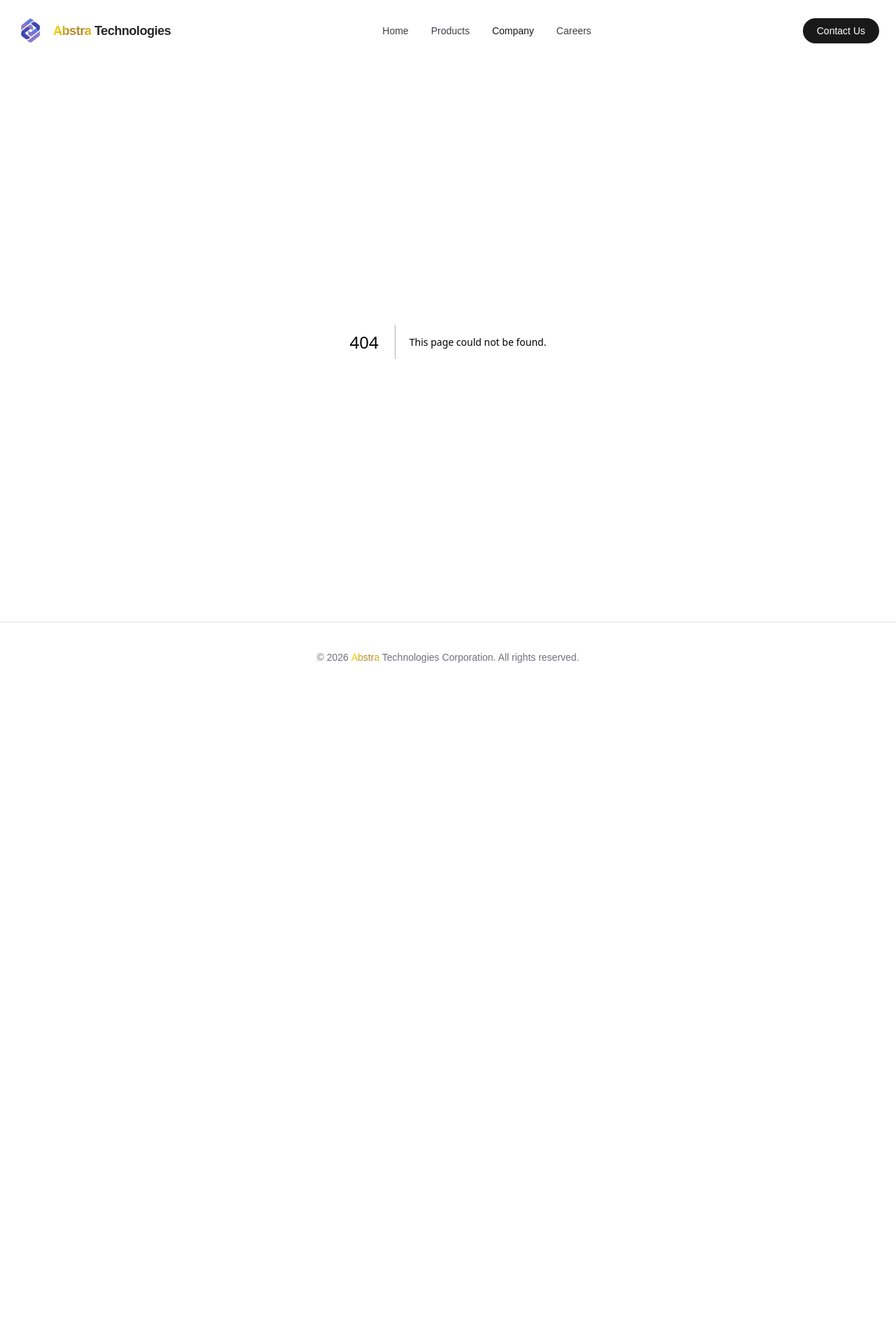
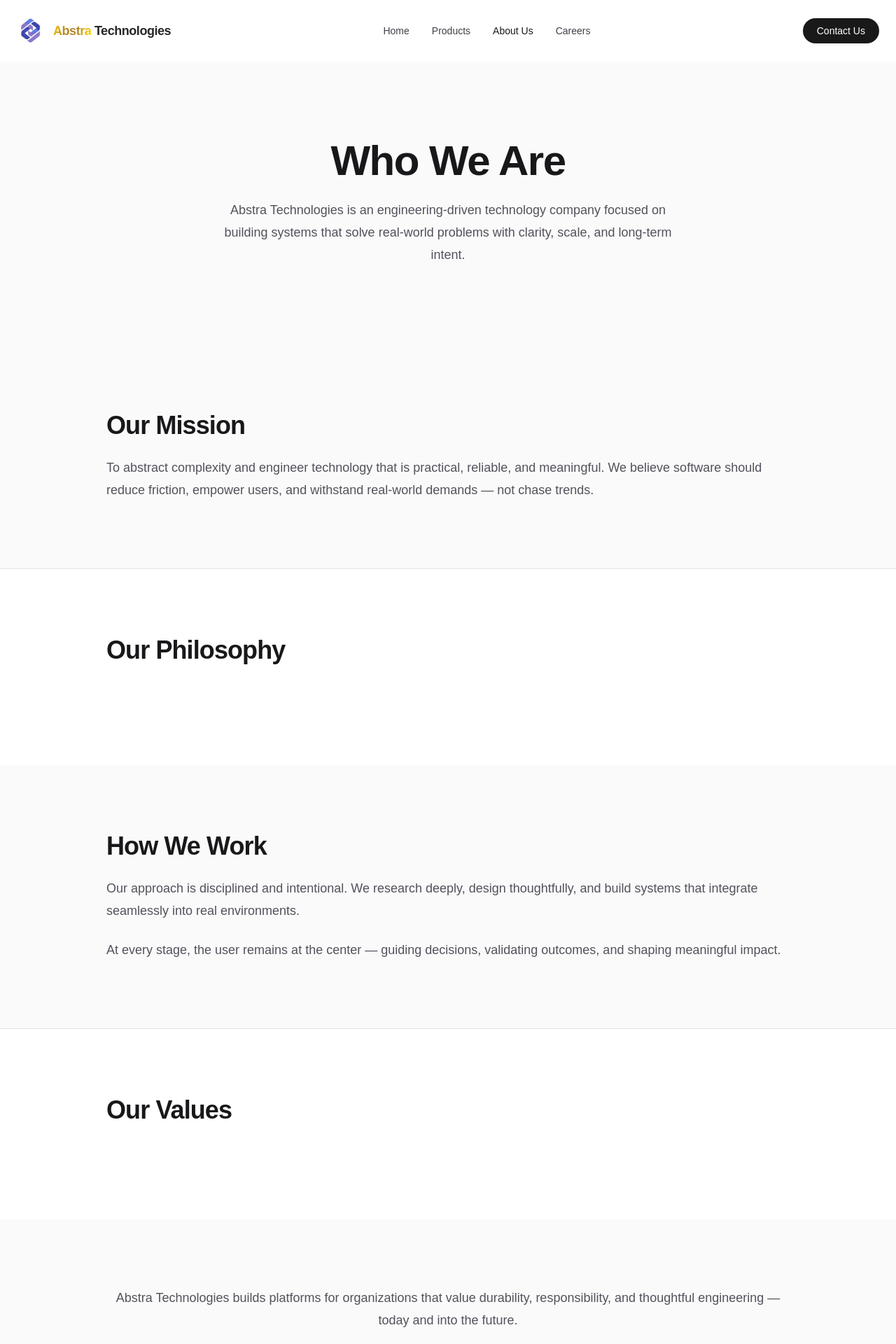
Before and after one commit to Abstra-Technologies/abstra-tech, a Next.js app: page /company in a window 1280 px wide. Before the commit this address had no page. Shown: the top 1920 px of the page at 70% size. Before the commit the page ends 989 px from the top, so only its background shows below. Built offline with nearby package versions, Linux system fonts and the light colour scheme.

Commit message:
about us added animation

```diff
--- /dev/null
+++ b/animations/companyAnimations.ts
@@ -0,0 +1,58 @@
+import gsap from "gsap";
+import { ScrollTrigger } from "gsap/ScrollTrigger";
+
+gsap.registerPlugin(ScrollTrigger);
+
+/* ===============================
+   HERO
+================================ */
+export const animateCompanyHero = (el: HTMLElement | null) => {
+    if (!el) return;
+
+    gsap.fromTo(
+        el.children,
+        {
+            opacity: 0,
+            y: 24,
+            filter: "blur(6px)",
+        },
+        {
+            opacity: 1,
+            y: 0,
+            filter: "blur(0px)",
+            duration: 1,
+            ease: "power3.out",
+            stagger: 0.15,
+        }
+    );
+};
+
+/* ===============================
+   SECTION REVEAL
+================================ */
+export const animateSection = (el: HTMLElement | null) => {
+    if (!el) return;
+
+    gsap.fromTo(
+        el.querySelectorAll("h2, h3, p, li"),
+        {
+            opacity: 0,
+            y: 24,
+            filter: "blur(6px)",
+        },
+        {
+            opacity: 1,
+            y: 0,
+            filter: "blur(0px)",
+            duration: 1,
+            ease: "power3.out",
+            stagger: 0.12,
+            scrollTrigger: {
+                trigger: el,
+                start: "top 75%",
+                toggleActions: "play none none none",
+                once: true,
+            },
+        }
+    );
+};
--- /dev/null
+++ b/app/company/page.tsx
@@ -0,0 +1,122 @@
+"use client";
+
+import { useEffect, useRef } from "react";
+import {
+    animateCompanyHero,
+    animateSection,
+} from "@/animations/companyAnimations";
+
+export default function CompanyPage() {
+    const heroRef = useRef<HTMLElement | null>(null);
+    const missionRef = useRef<HTMLElement | null>(null);
+    const philosophyRef = useRef<HTMLElement | null>(null);
+    const workRef = useRef<HTMLElement | null>(null);
+    const valuesRef = useRef<HTMLElement | null>(null);
+    const closingRef = useRef<HTMLElement | null>(null);
+
+    useEffect(() => {
+        animateCompanyHero(heroRef.current);
+        animateSection(missionRef.current);
+        animateSection(philosophyRef.current);
+        animateSection(workRef.current);
+        animateSection(valuesRef.current);
+        animateSection(closingRef.current);
+    }, []);
+
+    return (
+        <div className="min-h-screen bg-zinc-50 text-zinc-900 dark:bg-black dark:text-zinc-50">
+            {/* ================= HERO ================= */}
+            <section
+                ref={heroRef}
+                className="mx-auto max-w-7xl px-6 py-28 text-center"
+            >
+                <h1 className="text-4xl font-semibold tracking-tight sm:text-6xl">
+                    Who We Are
+                </h1>
+                <p className="mx-auto mt-6 max-w-2xl text-lg leading-8 text-zinc-600 dark:text-zinc-400">
+                    Abstra Technologies is an engineering-driven technology company focused
+                    on building systems that solve real-world problems with clarity,
+                    scale, and long-term intent.
+                </p>
+            </section>
+
+            {/* ================= MISSION ================= */}
+            <section
+                ref={missionRef}
+                className="mx-auto max-w-5xl px-6 py-24"
+            >
+                <h2 className="text-3xl font-semibold tracking-tight sm:text-4xl">
+                    Our Mission
+                </h2>
+                <p className="mt-6 text-lg leading-8 text-zinc-600 dark:text-zinc-400">
+                    To abstract complexity and engineer technology that is practical,
+                    reliable, and meaningful.
+                    We believe software should reduce friction, empower users, and
+                    withstand real-world demands — not chase trends.
+                </p>
+            </section>
+
+            {/* ================= PHILOSOPHY ================= */}
+            <section
+                ref={philosophyRef}
+                className="border-t border-zinc-200 bg-white py-24 dark:border-zinc-800 dark:bg-black"
+            >
+                <div className="mx-auto max-w-5xl px-6">
+                    <h2 className="text-3xl font-semibold tracking-tight sm:text-4xl">
+                        Our Philosophy
+                    </h2>
+
+                    <div className="mt-12 grid gap-12 sm:grid-cols-3">
+                        {/* content unchanged */}
+                    </div>
+                </div>
+            </section>
+
+            {/* ================= HOW WE WORK ================= */}
+            <section
+                ref={workRef}
+                className="mx-auto max-w-5xl px-6 py-24"
+            >
+                <h2 className="text-3xl font-semibold tracking-tight sm:text-4xl">
+                    How We Work
+                </h2>
+                <p className="mt-6 text-lg leading-8 text-zinc-600 dark:text-zinc-400">
+                    Our approach is disciplined and intentional. We research deeply,
+                    design thoughtfully, and build systems that integrate seamlessly
+                    into real environments.
+                </p>
+                <p className="mt-6 text-lg leading-8 text-zinc-600 dark:text-zinc-400">
+                    At every stage, the user remains at the center — guiding decisions,
+                    validating outcomes, and shaping meaningful impact.
+                </p>
+            </section>
+
+            {/* ================= VALUES ================= */}
+            <section
+                ref={valuesRef}
+                className="border-t border-zinc-200 bg-white py-24 dark:border-zinc-800 dark:bg-black"
+            >
+                <div className="mx-auto max-w-5xl px-6">
+                    <h2 className="text-3xl font-semibold tracking-tight sm:text-4xl">
+                        Our Values
+                    </h2>
+                    <ul className="mt-10 space-y-6 text-zinc-600 dark:text-zinc-400">
+                        {/* unchanged */}
+                    </ul>
+                </div>
+            </section>
+
+            {/* ================= CLOSING ================= */}
+            <section
+                ref={closingRef}
+                className="mx-auto max-w-5xl px-6 py-24 text-center"
+            >
+                <p className="text-lg leading-8 text-zinc-600 dark:text-zinc-400">
+                    Abstra Technologies builds platforms for organizations that value
+                    durability, responsibility, and thoughtful engineering — today
+                    and into the future.
+                </p>
+            </section>
+        </div>
+    );
+}
--- a/components/navigation/MainNav.tsx
+++ b/components/navigation/MainNav.tsx
@@ -47,7 +47,7 @@ export default function Header() {
                     Products
                 </Link>
                 <Link href="/company" className={linkClass("/company")}>
-                    Company
+                    About Us
                 </Link>
                 <Link href="/careers" className={linkClass("/careers")}>
                     Careers
```
